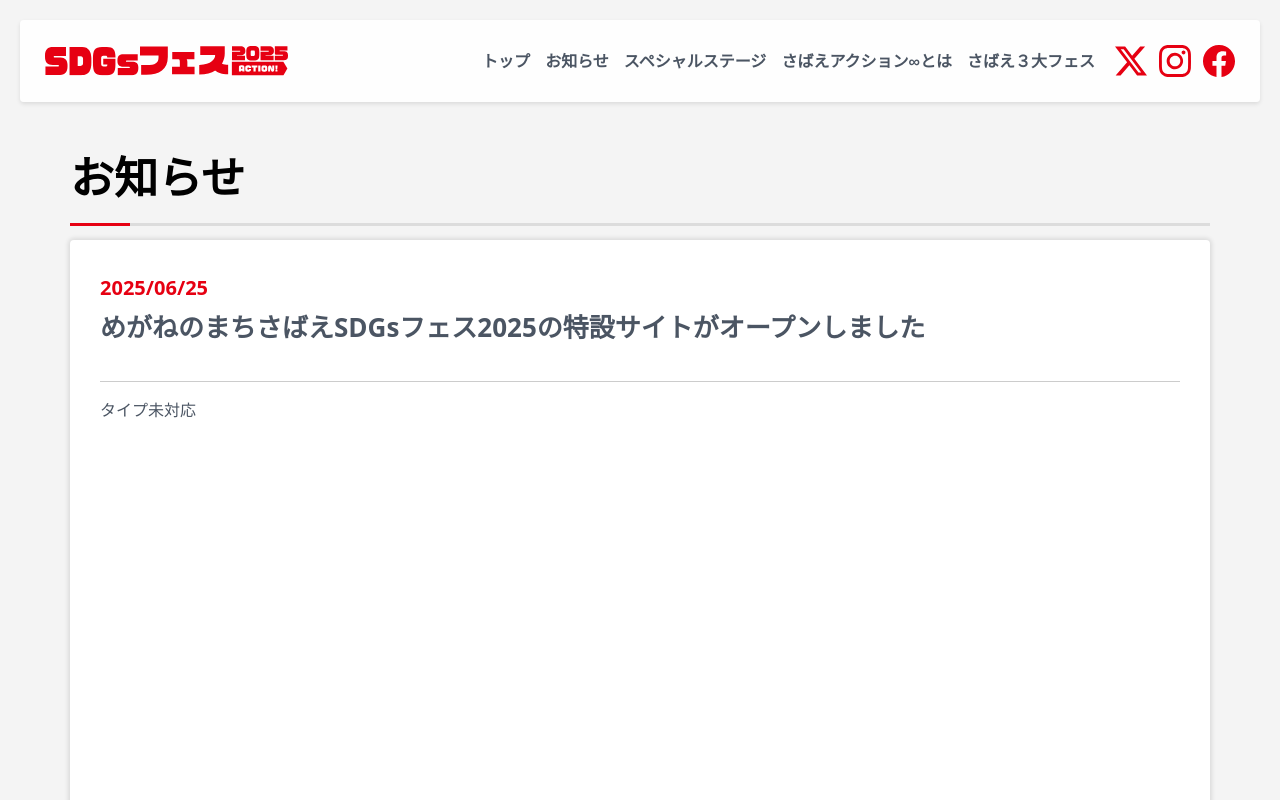
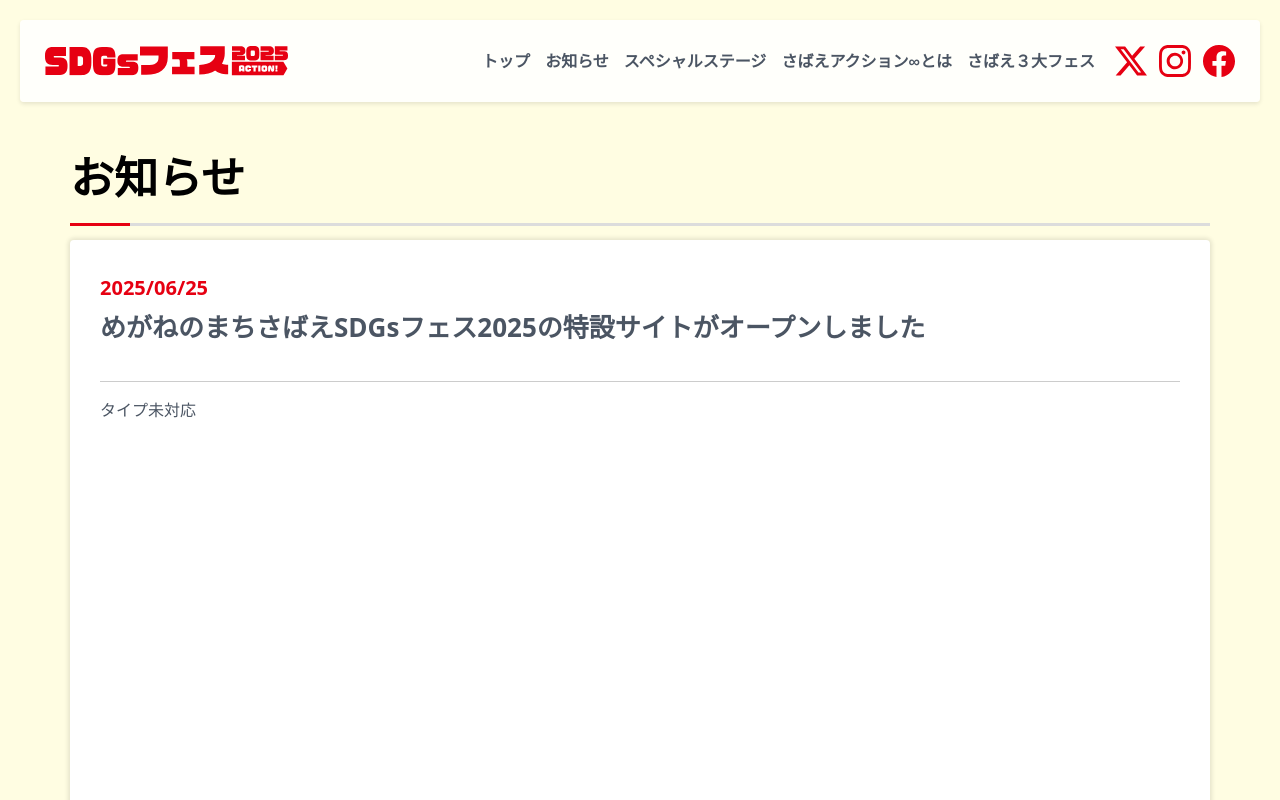
Before and after one commit to Ktjm-555/sabae-event-lp, a React (Vite) app in the folder sabae-event-lp/: page /news/1 in a window 1280 px wide. Shown: the top 800 px of the page. Built offline with nearby package versions, Linux system fonts and the light colour scheme; a web font is replaced by a local one.

Commit message:
ニュースページ背景修正

```diff
--- a/sabae-event-lp/src/components/pages/news/NewsDetailPage.tsx
+++ b/sabae-event-lp/src/components/pages/news/NewsDetailPage.tsx
@@ -50,6 +50,7 @@ export const NewsDetailPage = () => {
 };
 
 const DIV_SectionWrapper = styled(S_DIV_SectionWrapper)`
+	background-color: ${COLORS.SEC_YELLOW_BG};
 	padding-top: 140px;
 `;
 
--- a/sabae-event-lp/src/components/pages/news/NewsListPage.tsx
+++ b/sabae-event-lp/src/components/pages/news/NewsListPage.tsx
@@ -42,6 +42,7 @@ export const NewsListPage = () => {
 };
 
 const DIV_SectionWrapper = styled(S_DIV_SectionWrapper)`
+	background-color: ${COLORS.SEC_YELLOW_BG};
 	padding-top: 140px;
 `;
 
```
